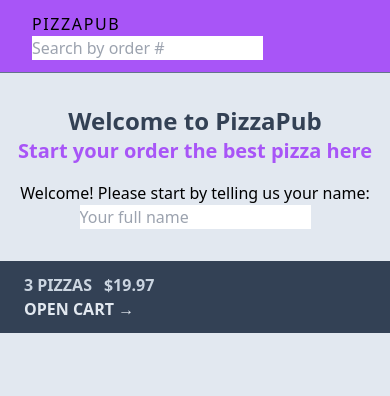
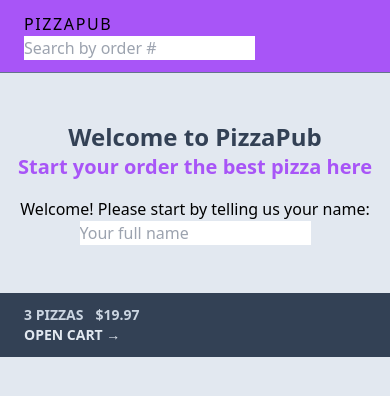
Before and after one commit to bakNa2t/pizzapub, a React (Vite) app: page / in a window 390 px wide. Shown: the top 396 px of the page. Built offline with nearby package versions, Linux system fonts and the light colour scheme.

Commit message:
Changed styles for for default tw media pointbreak

```diff
--- a/src/base-blocks/cart/CartFooterOverview.jsx
+++ b/src/base-blocks/cart/CartFooterOverview.jsx
@@ -2,8 +2,8 @@ import { Link } from "react-router-dom";
 
 function CartFooterOverview() {
   return (
-    <div className="bg-slate-700 px-6 py-3 font-semibold uppercase text-slate-200">
-      <p className="space-x-3 text-slate-300">
+    <div className="bg-slate-700 px-6 py-3 text-sm font-semibold uppercase text-slate-200 sm:px-10 md:text-base">
+      <p className="space-x-3 text-slate-300 sm:space-x-5">
         <span>3 pizzas</span>
         <span>$19.97</span>
       </p>
--- a/src/ui-blocks/Header.jsx
+++ b/src/ui-blocks/Header.jsx
@@ -5,7 +5,7 @@ import UserName from "../base-blocks/user/UserName";
 
 function Header() {
   return (
-    <header className="border-b border-slate-500 bg-purple-500 px-8 py-3 uppercase">
+    <header className="border-b border-slate-500 bg-purple-500 px-6 py-3 uppercase sm:px-10">
       <Link to="/" className="tracking-widest">
         PizzaPub
       </Link>
--- a/src/ui-blocks/MainPage.jsx
+++ b/src/ui-blocks/MainPage.jsx
@@ -2,7 +2,7 @@ import UserCreating from "../base-blocks/user/UserCreating";
 
 function MainPage() {
   return (
-    <div className="my-8 text-center">
+    <div className="my-12 text-center sm:my-16">
       <h1 className=" text-center text-2xl font-semibold text-slate-700">
         Welcome to PizzaPub
       </h1>
```
